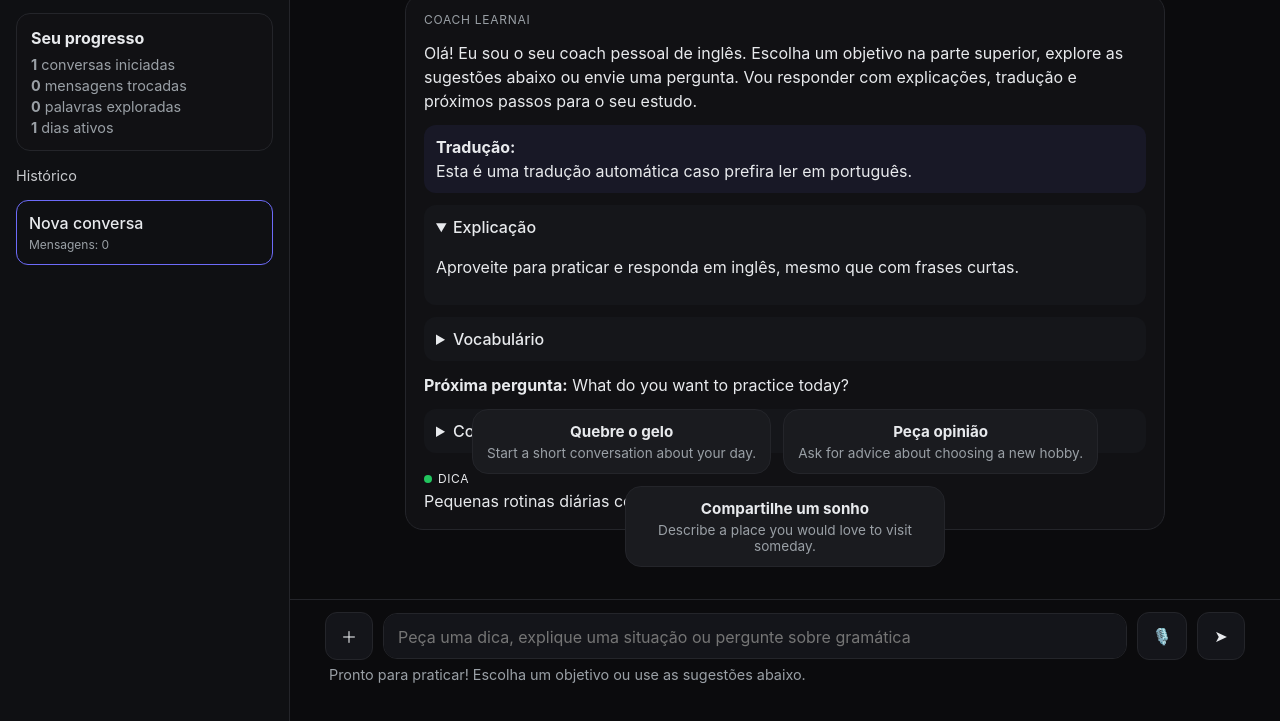
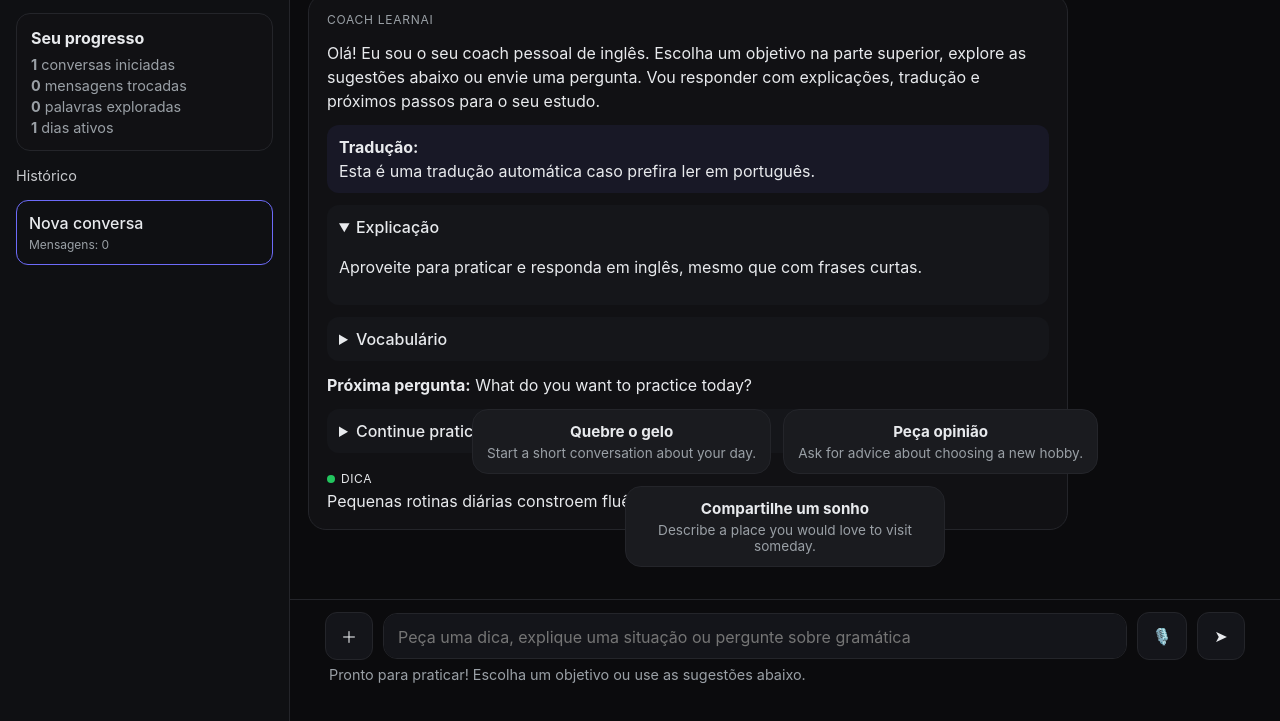
Before and after one commit to BRDelorenzo/LearnAI, a website: page public/index.html in a window 1280 px wide. Shown: the part 105-826 px from the top of the page. Drawn offline with Linux system fonts and the light colour scheme.

Commit message:
Adjust chat message alignment and styling

```diff
--- a/public/index.html
+++ b/public/index.html
@@ -74,8 +74,9 @@
 
   .chat { padding: 18px; display: flex; flex-direction: column; gap: 14px; overflow: auto; scroll-behavior: smooth; }
   .chat:focus { outline: none; }
-  .msg { max-width: 760px; margin: 0 auto; border: 1px solid var(--border); background: var(--panel); border-radius: 18px; padding: 16px 18px; line-height: 1.5; display: grid; gap: 12px; position: relative; }
-  .msg.me { border-color: #2c2e33; background: #14151a; }
+  .msg { max-width: 760px; border: 1px solid var(--border); background: var(--panel); border-radius: 18px; padding: 16px 18px; line-height: 1.5; display: grid; gap: 12px; position: relative; }
+  .msg.bot { align-self: flex-start; }
+  .msg.me { align-self: flex-end; border-color: var(--primary); background: linear-gradient(135deg, rgba(109,107,249,.24), rgba(109,107,249,.08)); color: #f5f5ff; }
   .msg .label { font-size: .75rem; text-transform: uppercase; letter-spacing: .06em; color: var(--muted); }
   .msg .actions { display: flex; gap: 8px; flex-wrap: wrap; }
   .msg .actions button { border-radius: 10px; border: 1px solid var(--border); background: #1b1c21; color: var(--text); padding: 6px 10px; cursor: pointer; font-size: .85rem; }
```
